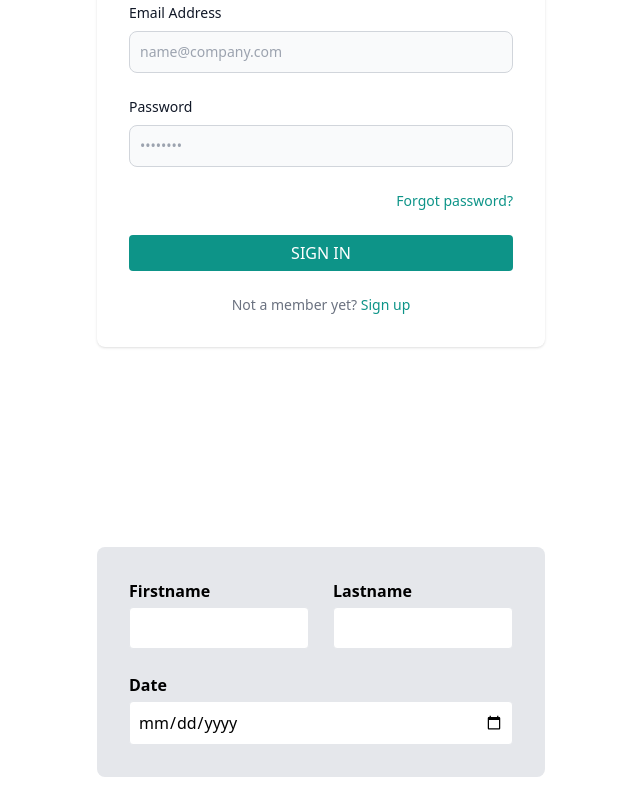
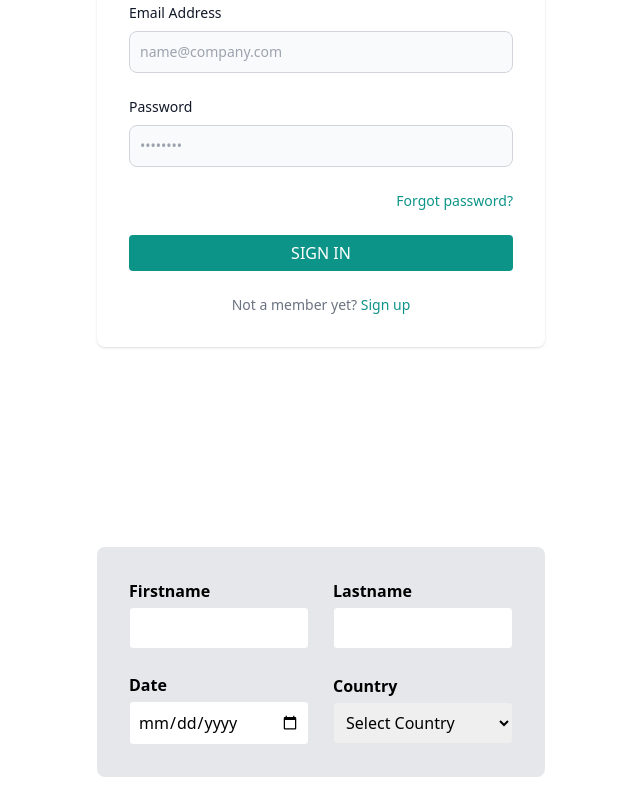
Before and after one commit to mtmsujan/forms-design, a plain HTML site: page index.html in a window 1280 px wide. Shown: the part 349-1158 px from the top of the page, without its empty margins (319-959 px from the left). Drawn offline with nearby package versions, Linux system fonts and the light colour scheme.

Commit message:
Add talwind select input

```diff
--- a/index.html
+++ b/index.html
@@ -68,7 +68,15 @@
                     <label for="date" class="block font-semibold mb-1">Date</label>
                     <input type="date" id="date" class="w-full p-2 border rounded" />
                 </div>
-
+                <div class="form-field flex-1">
+                    <label for="country" class="block font-semibold mb-1">Country</label>
+                    <select v-model="selectedCountry" id="country" class="w-full p-2 border rounded">
+                        <option>Select Country</option>
+                        <option>Bangladesh</option>
+                        <option>India</option>
+                        <option>Pakistan</option>
+                    </select>
+                </div>
             </div>
 
         </div>
```
